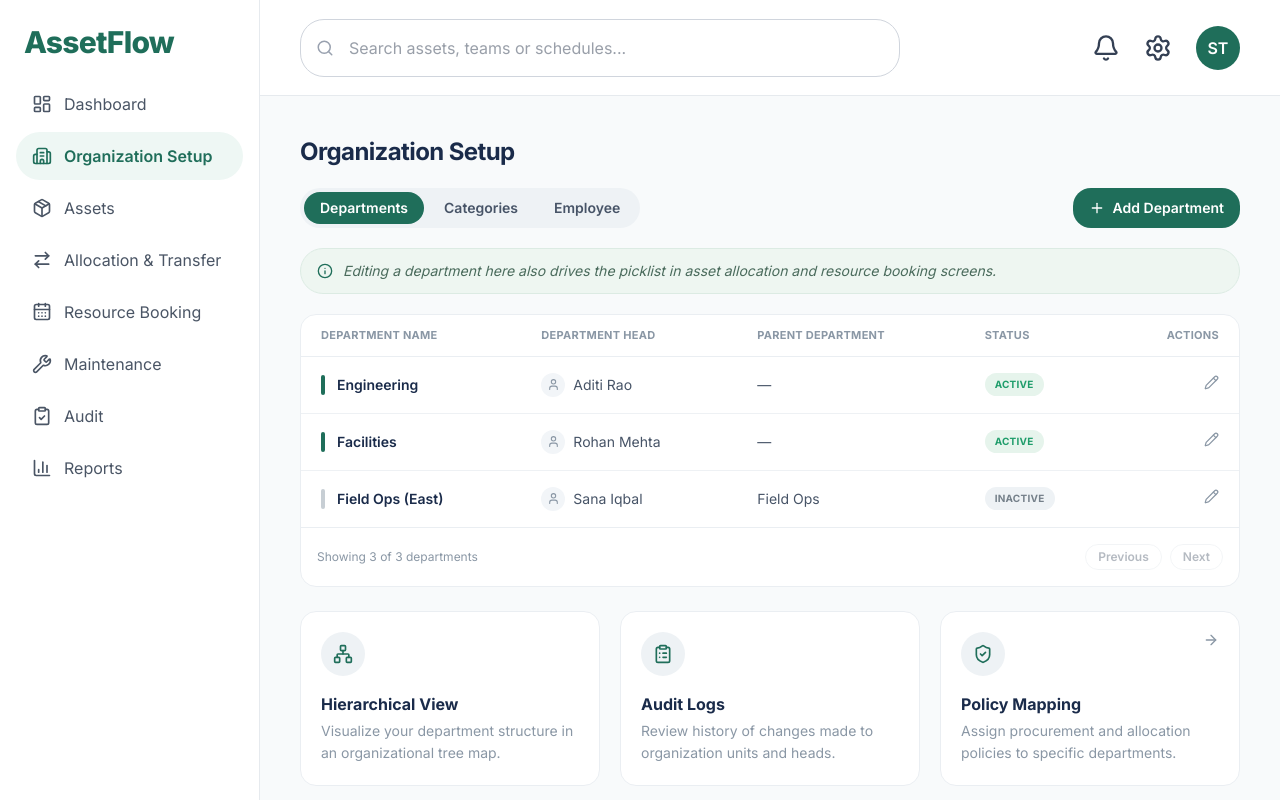
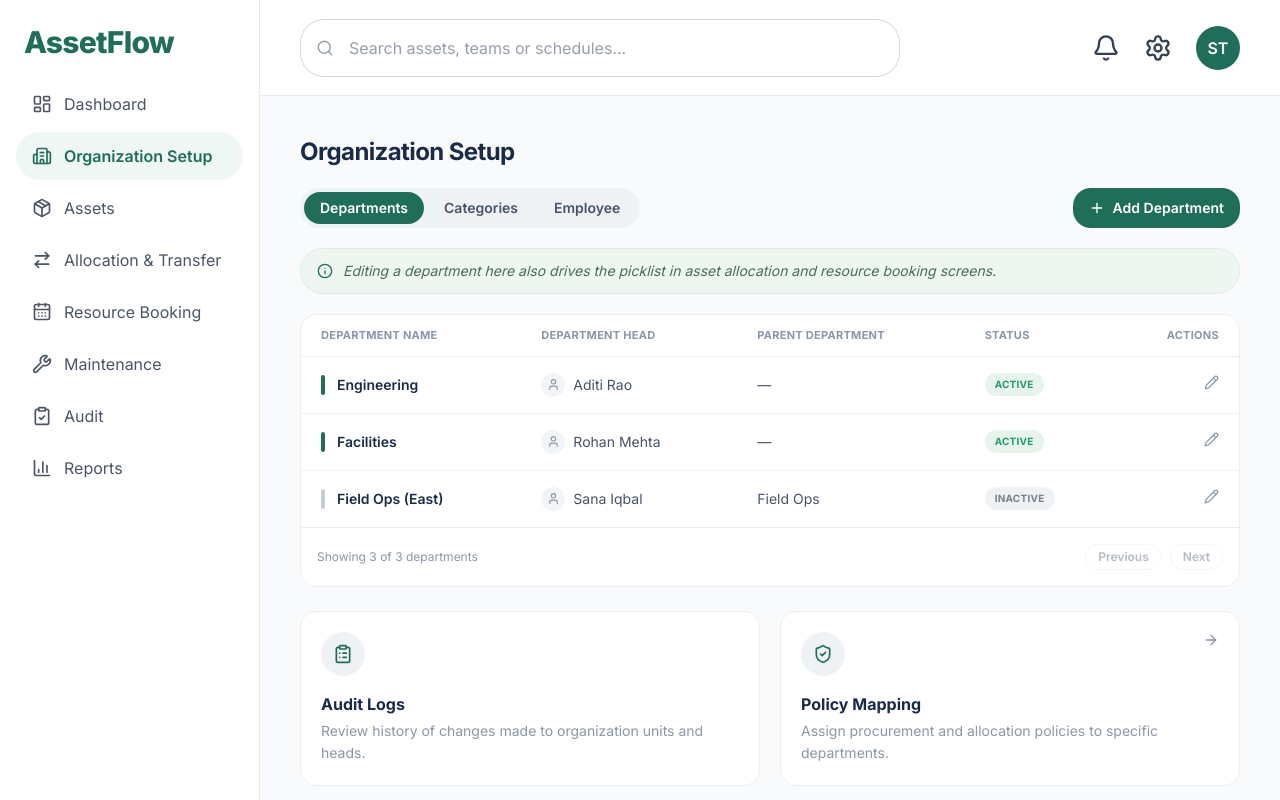
Before and after one commit to TanyaGupta1010/odoo_hackathon, a React (Vite) app in the folder frontend/: page /organization in a window 1280 px wide. Built offline with nearby package versions, Linux system fonts and the light colour scheme; no server answers.

Commit message:
Org setup: wire Audit Logs -> notifications, Policy Mapping -> allocation; remove Hierarchical View

```diff
--- a/frontend/src/pages/Organization/Organization.tsx
+++ b/frontend/src/pages/Organization/Organization.tsx
@@ -1,5 +1,6 @@
 import { useState } from "react";
 import type { FormEvent } from "react";
+import { useNavigate } from "react-router-dom";
 import {
   Info,
   Pencil,
@@ -7,7 +8,6 @@ import {
   Plus,
   ArrowRight,
   X,
-  Network,
   ClipboardList,
   ShieldCheck,
 } from "lucide-react";
@@ -26,21 +26,17 @@ type Tab = (typeof tabs)[number];
 
 const tools = [
   {
-    icon: Network,
-    title: "Hierarchical View",
-    body: "Visualize your department structure in an organizational tree map.",
-    arrow: false,
-  },
-  {
     icon: ClipboardList,
     title: "Audit Logs",
     body: "Review history of changes made to organization units and heads.",
+    to: "/notifications",
     arrow: false,
   },
   {
     icon: ShieldCheck,
     title: "Policy Mapping",
     body: "Assign procurement and allocation policies to specific departments.",
+    to: "/allocation",
     arrow: true,
   },
 ];
@@ -130,6 +126,7 @@ const DepartmentModal = ({
 };
 
 const Organization = () => {
+  const navigate = useNavigate();
   const [tab, setTab] = useState<Tab>("Departments");
   const [departments, setDepartments] = useState<Department[]>(initialDepartments);
   const [modal, setModal] = useState<{ open: boolean; editIndex: number | null }>({
@@ -268,11 +265,11 @@ const Organization = () => {
       )}
 
       {/* Tool cards */}
-      <div className="mt-6 grid grid-cols-1 gap-5 md:grid-cols-3">
+      <div className="mt-6 grid grid-cols-1 gap-5 md:grid-cols-2">
         {tools.map((t) => (
           <button
             key={t.title}
-            onClick={() => alert(`${t.title} — coming soon`)}
+            onClick={() => navigate(t.to)}
             className="relative rounded-2xl border border-[#EAEEF2] bg-white p-5 text-left transition hover:border-[#1F6E5A]/40 hover:shadow-sm"
           >
             {t.arrow && <ArrowRight size={16} className="absolute right-5 top-5 text-[#8A97A5]" />}
```
